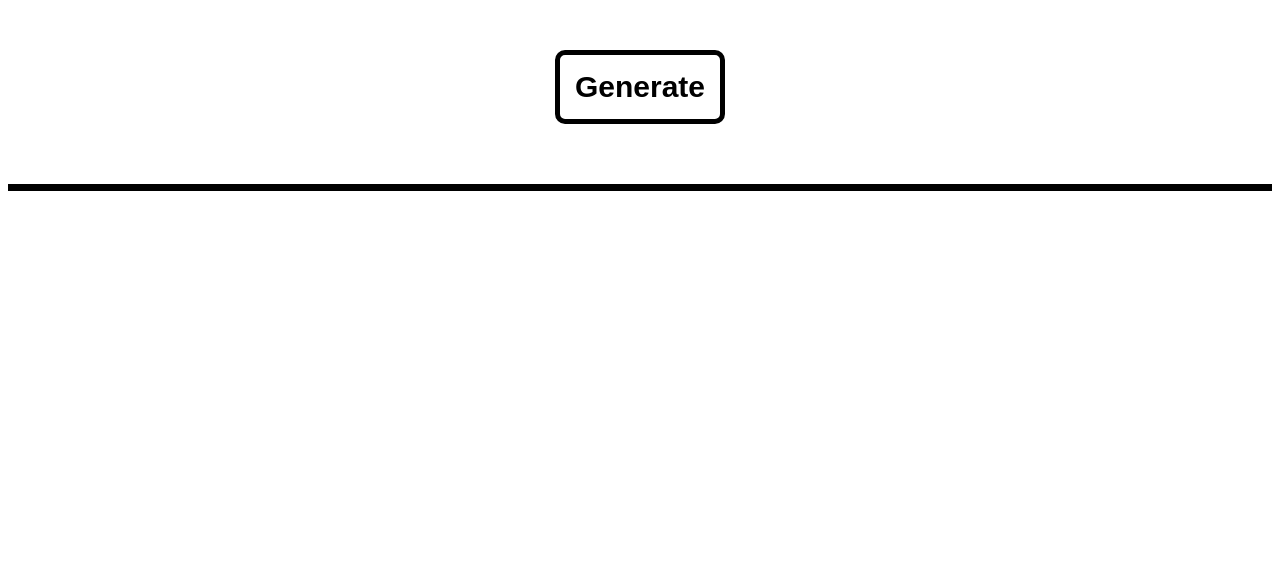
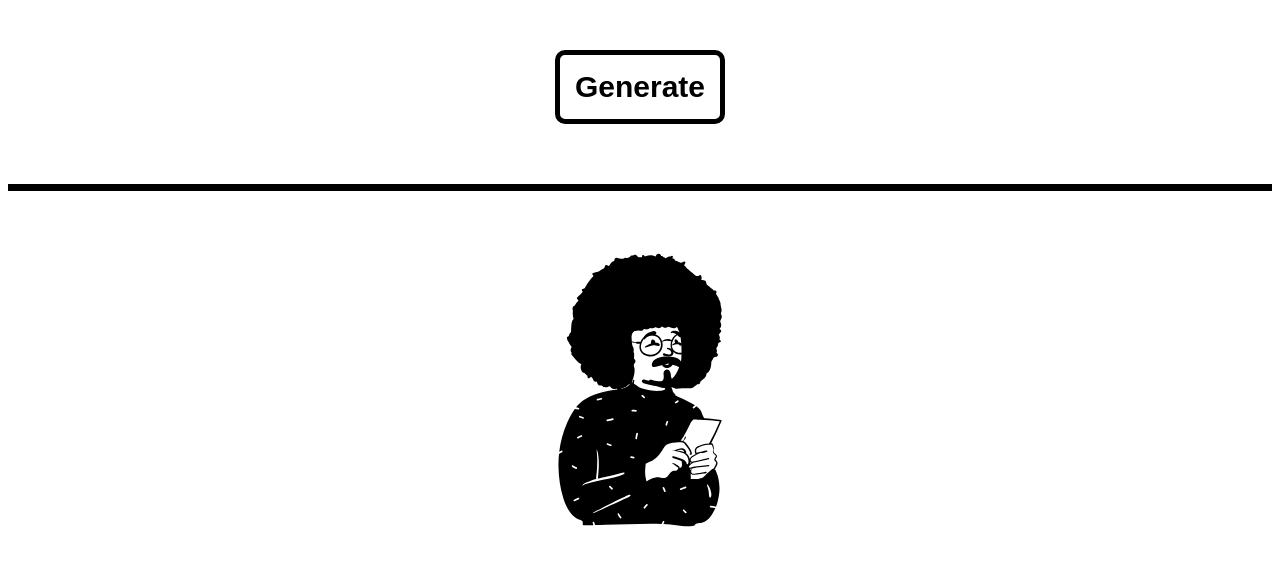
Before and after one commit to muhammadlutvzaini/JavaScript-Lottery-Number-Generator, a plain HTML site: page index.html in a window 1280 px wide. Shown: the part 86-652 px from the top of the page. Drawn offline with Linux system fonts and the light colour scheme.

Commit message:
add svg people

```diff
--- a/index.html
+++ b/index.html
@@ -18,6 +18,9 @@
         -->
       </div>
       <div id="numbers"></div>
+      <div class="kribo">
+        <img src="public/image/kribo.svg" alt="kriboo person">
+      </div>
     </div>
     <script src="public/javascript/main.js"></script>
   </body>
--- a/public/css/index.css
+++ b/public/css/index.css
@@ -42,3 +42,6 @@ button:hover {
   margin: auto;
   transition: all 0.3s;
 }
+.kribo {
+padding-top: 50px;
+}
```
Also changed, not shown: public/image/kribo.svg (added).
